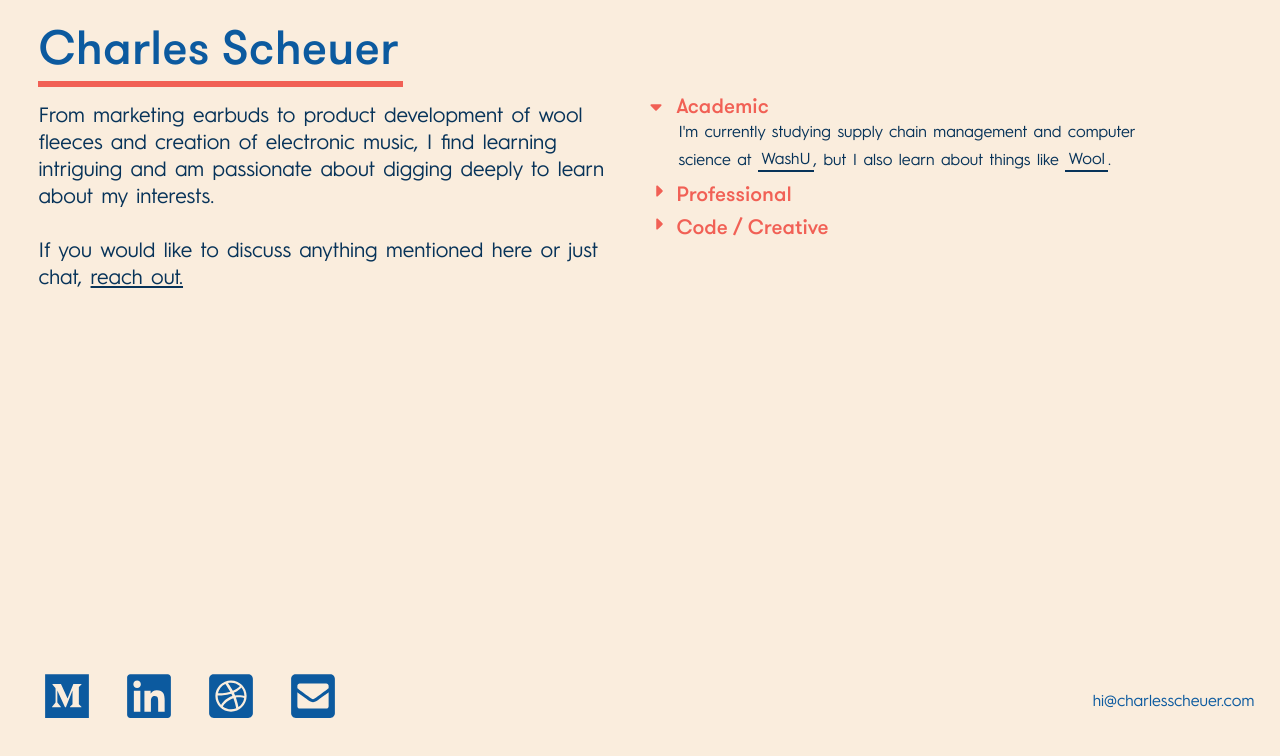
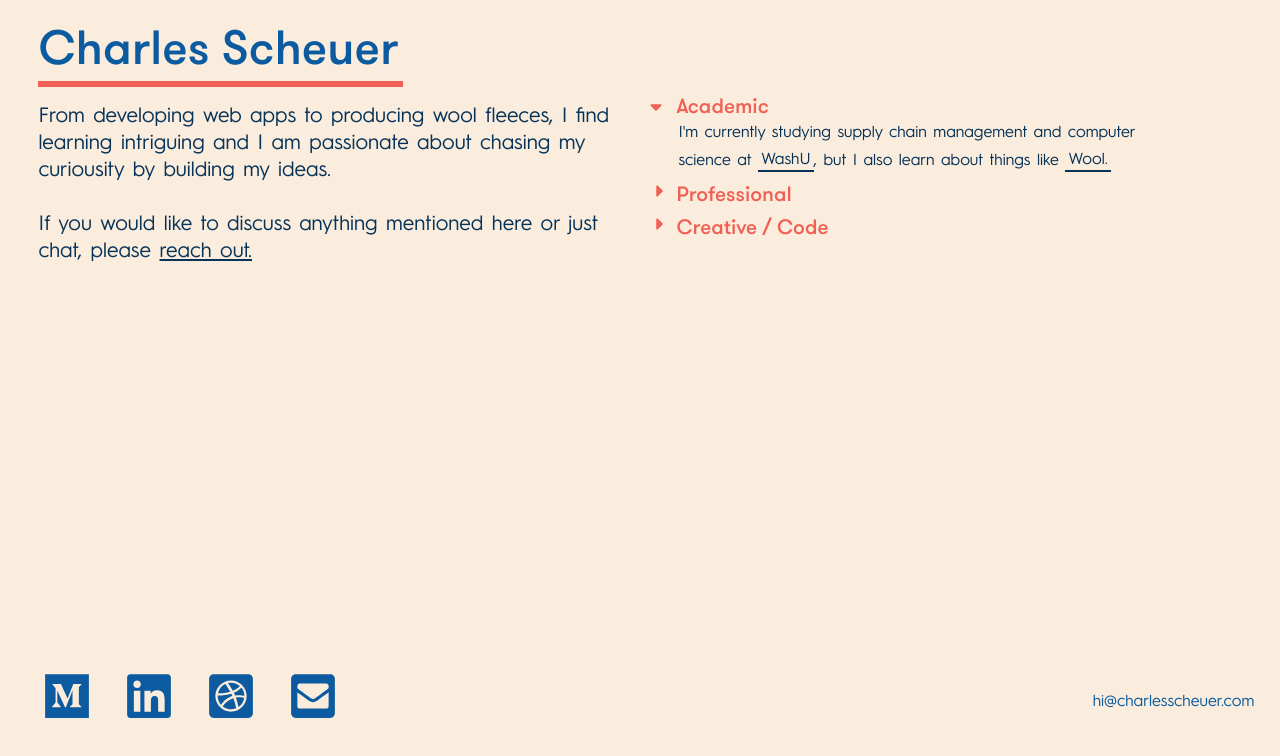
Before and after one commit to charlesscheuer/homepage-react-app, a React (Create React App) app: page / in a window 1280 px wide. Shown: the top 756 px of the page. Built offline with nearby package versions, Linux system fonts and the light colour scheme.

Commit message:
change bio

```diff
--- a/src/Bio.jsx
+++ b/src/Bio.jsx
@@ -1,19 +1,20 @@
-import React from 'react'
+import React from 'react';
 
 export default function Bio() {
-    return (
-        <p className="about">
-        From marketing earbuds to product development of wool fleeces and
-        creation of electronic music, I find learning intriguing and am
-        passionate about digging deeply to learn about my interests. <br />
-        <br />
-        If you would like to discuss anything mentioned here or just chat,{" "}
-        <a
-          href="Mailto:hi@charlesscheuer.com"
-          title="email me"
-          className="about_email"
-          >reach out.</a
-        >
-      </p>
-    )
+  return (
+    <p className='about'>
+      From developing web apps to producing wool fleeces, I find learning
+      intriguing and I am passionate about chasing my curiousity by building my
+      ideas. <br />
+      <br />
+      If you would like to discuss anything mentioned here or just chat, please{' '}
+      <a
+        href='Mailto:hi@charlesscheuer.com'
+        title='email me'
+        className='about_email'
+      >
+        reach out.
+      </a>
+    </p>
+  );
 }
--- a/src/ElectronicMusic.jsx
+++ b/src/ElectronicMusic.jsx
@@ -17,12 +17,12 @@ export default class ElectronicMusic extends Component {
           <div class='edm'>
             <iframe
               width='100%'
-              title='soundcloud'
-              height='400'
+              title='playlist'
+              height='300'
               scrolling='no'
               frameborder='no'
               allow='autoplay'
-              src='https://w.soundcloud.com/player/?url=https%3A//api.soundcloud.com/playlists/684310476%3Fsecret_token%3Ds-Nc19b&color=%230c5a9f&auto_play=false&hide_related=false&show_comments=true&show_user=true&show_reposts=false&show_teaser=true&visual=true'
+              src='https://w.soundcloud.com/player/?url=https%3A//api.soundcloud.com/playlists/930425464&color=%230c5a9f&auto_play=false&hide_related=false&show_comments=true&show_user=true&show_reposts=false&show_teaser=true&visual=true'
             ></iframe>
           </div>
         </div>
--- a/src/Projects.jsx
+++ b/src/Projects.jsx
@@ -29,9 +29,8 @@ class Projects extends Component {
           title="I'm learning about the ecological impacts of increased demand for cashmere and the issues presented by overgrazing."
           href='https://medium.com/@charlieschr/wool-research-ddcca8036458'
         >
-          Wool
+          Wool.
         </a>
-        .
       </p>
     );
   };
@@ -42,14 +41,15 @@ class Projects extends Component {
       <ul class='portfolio_paragraph'>
         <li class='portfolio_item'>
           <a
-            href='https://medium.com/swlh/lessons-learned-selling-cheap-electronics-on-amazon-7941dfe3eaac'
-            title='My experience with private labeling / selling on Amazon.'
+            href='https://www.imfree.fyi'
+            title='Meeting schedule app'
             class='portfolio_link'
             target='blank'
           >
-            Amazon private labeling:
+            Meeting schedule app:
           </a>{' '}
-          lessons learned selling 2,400 earbuds on Amazon
+          I built an app to allow individuals to find a mutual meeting time
+          without signing up
         </li>
         <li class='portfolio_item'>
           <a
@@ -62,17 +62,17 @@ class Projects extends Component {
           </a>{' '}
           my fleece brand creation
         </li>
+
         <li class='portfolio_item'>
           <a
-            href='https://www.imfree.fyi'
-            title='Meeting schedule app'
+            href='https://medium.com/swlh/lessons-learned-selling-cheap-electronics-on-amazon-7941dfe3eaac'
+            title='My experience with private labeling / selling on Amazon.'
             class='portfolio_link'
             target='blank'
           >
-            Meeting schedule app:
+            Amazon private labeling:
           </a>{' '}
-          I built an app to allow individuals to find a mutual meeting time
-          without signing up.
+          lessons learned selling 2,400 earbuds on Amazon
         </li>
       </ul>,
       <h4 class='portfolio_subhead'>Internships</h4>,
@@ -88,7 +88,7 @@ class Projects extends Component {
           </a>{' '}
           Software engineering internship during summer of 2019. Worked across
           the full stack (React & Ruby on Rails / postgresQL) to implement new
-          features and improve performance of home search.
+          features and improve the performance of existing ones.
         </li>
         <li class='portfolio_item'>
           <a
@@ -100,7 +100,7 @@ class Projects extends Component {
             Back Bay Audio:
           </a>{' '}
           learned how to source private label products and get them ranked on
-          Amazon's search engine
+          Amazon's search engine.
         </li>
         <li class='portfolio_item'>
           <a
@@ -112,7 +112,7 @@ class Projects extends Component {
             National Securities:
           </a>{' '}
           performed research on structured products and improved automation for
-          a &#36;200m producer
+          a &#36;200m producer.
         </li>
       </ul>
     ];
@@ -121,23 +121,25 @@ class Projects extends Component {
   renderCreative = () => {
     return (
       <p class='portfolio_paragraph'>
-        <Link to='/code' title="Some code I've written" class='portfolio_link'>
-          Code,
-        </Link>{' '}
+        I like to{' '}
         <a
           href='https://dribbble.com/Charlesscheuer'
           title='Check out some of my logo design work here.'
           class='portfolio_link'
           target='blank'
         >
-          Design,
+          design,
         </a>{' '}
+        <Link to='/code' title="Some code I've written" class='portfolio_link'>
+          code,
+        </Link>{' '}
+        and{' '}
         <Link
           to='/electronic'
           title='In my free time, I like to make electronic music in Ableton live'
           class='portfolio_link'
         >
-          Electronic music production{' '}
+          produce electronic music.{' '}
         </Link>
       </p>
     );
@@ -185,7 +187,7 @@ class Projects extends Component {
         {active === 1 && this.renderProfessional()}
         <div className='selector' onClick={() => this.activeChangeHandler(2)}>
           <ToggleArrow active={active === 2} />
-          <h2 class='portfolio'>Code / Creative</h2>
+          <h2 class='portfolio'>Creative / Code </h2>
         </div>
         {active === 2 && this.renderCreative()}
       </div>
```
